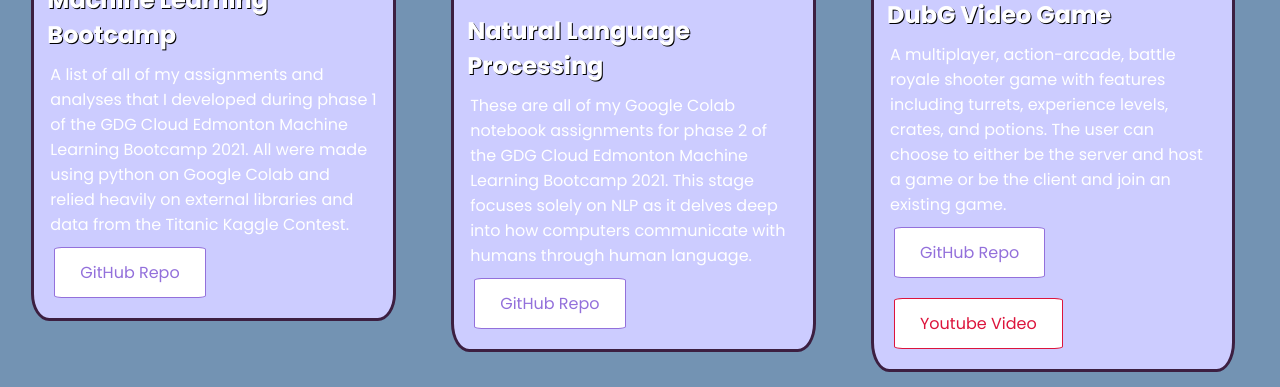
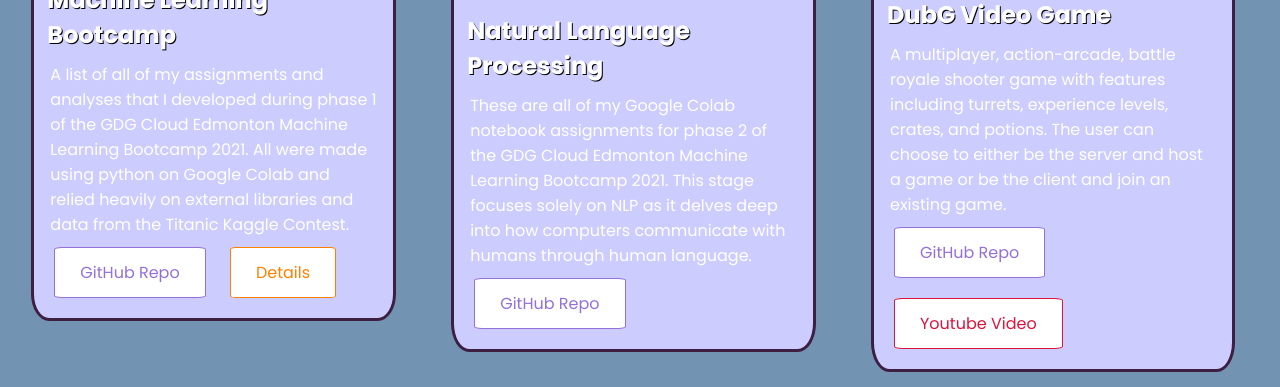
Before and after one commit to braydonwang/braydonwang.github.io, a plain HTML site: page index.html in a window 1280 px wide. Shown: the part 2346-2733 px from the top of the page. Drawn offline with Linux system fonts and the light colour scheme.

Commit message:
Added details button

```diff
--- a/index.html
+++ b/index.html
@@ -103,6 +103,7 @@
           <h2>Machine Learning Bootcamp</h2>
           <p>A list of all of my assignments and analyses that I developed during phase 1 of the GDG Cloud Edmonton Machine Learning Bootcamp 2021. All were made using python on Google Colab and relied heavily on external libraries and data from the Titanic Kaggle Contest. </p>
           <a href="https://github.com/braydonwang/MachineLearningBootcamp2021" class="button" target="_blank">GitHub Repo</a>
+          <a href="https://gdg.community.dev/events/details/google-gdg-cloud-edmonton-presents-machine-learning-bootcamp-2021-2021-06-27/" class="button button6" target="_blank">Details</a>
         </div>
       </div>
       <div class="column">
--- a/style.css
+++ b/style.css
@@ -468,6 +468,11 @@ nav a {
   color: #009900;
 }
 
+.projects .button6 {
+  border-color: #FF8000;
+  color: #FF8000;
+}
+
 .projects .button:hover {
   background-color: #9370DB;
   color: white;
@@ -490,6 +495,11 @@ nav a {
 
 .projects .button5:hover {
   background-color: #009900;
+  color: white;
+}
+
+.projects .button6:hover {
+  background-color: #FF8000;
   color: white;
 }
 
```
